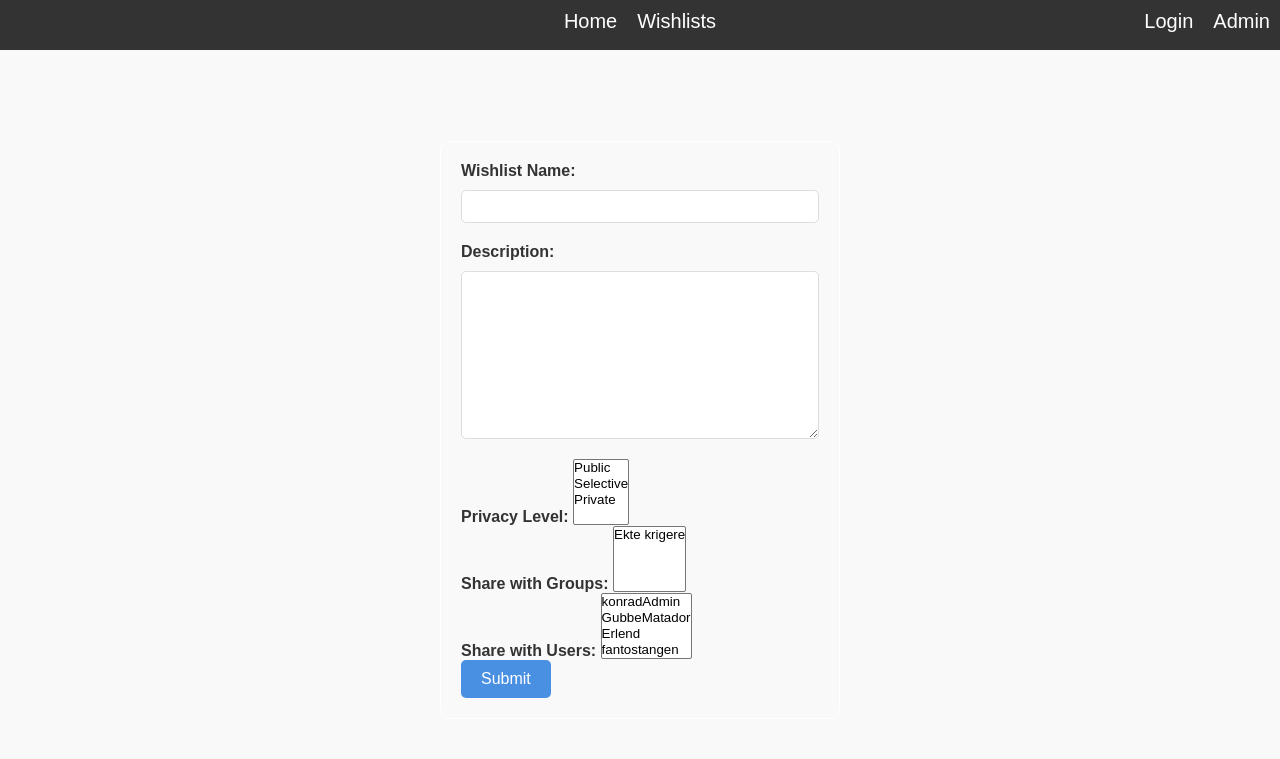
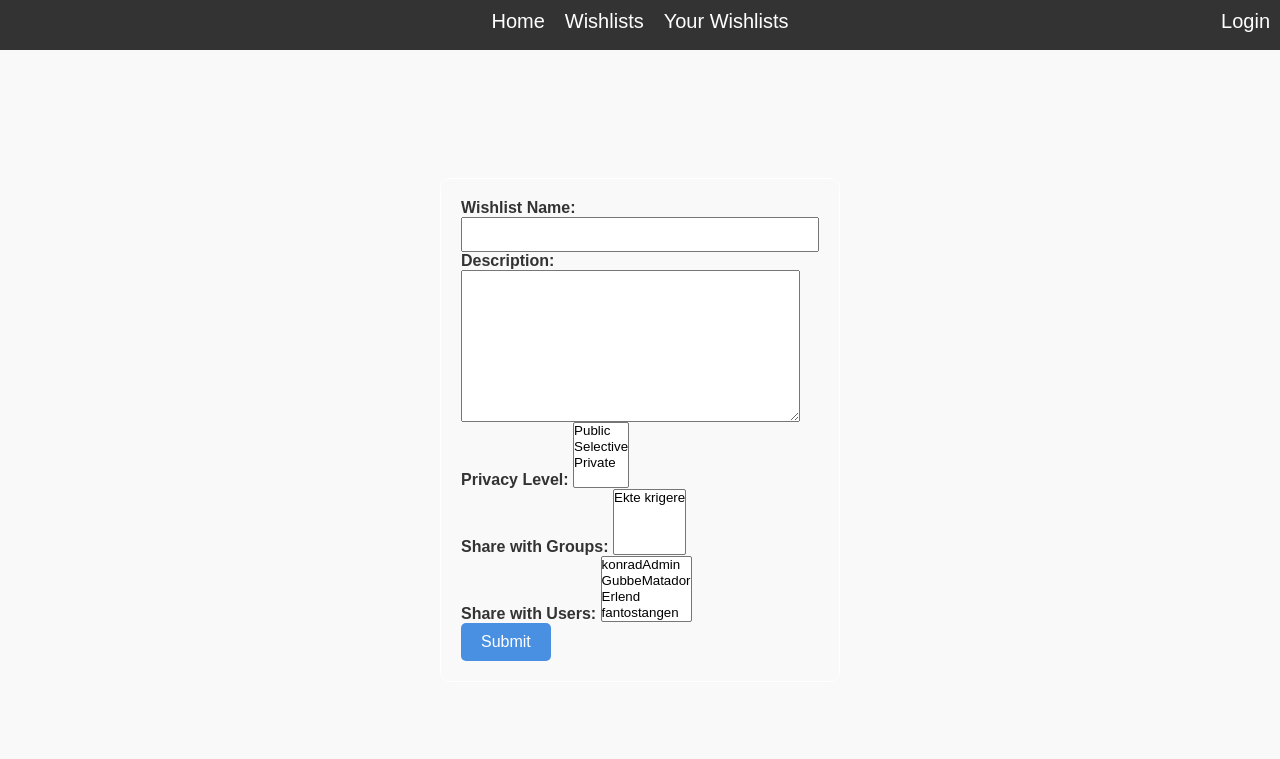
Before and after one commit to TheStrgamer/Wishlist, a Django app: page /wishlist/create in a window 1280 px wide. Shown: the top 759 px of the page. Run offline with Django 5.2, Linux system fonts and the light colour scheme; data comes from the database, SQL or seed files in the repository; both versions use the stored data as it was after the commit.

Commit message:
added your wishlists view

```diff
--- a/wishlist/wishlistManager/forms.py
+++ b/wishlist/wishlistManager/forms.py
@@ -31,19 +31,3 @@ class WishlistForm(forms.Form):
 
     def save(self):
         print('creating' + self.cleaned_data['name'])
-
-
-class WishlistForm2(forms.ModelForm):
-    class Meta:
-        model = Wishlist
-        fields = ['name', 'description', 'privacy_level', 'groups_with_permission', 'users_with_permission']
-        widgets = {
-            'description': forms.Textarea(),
-        }
-        labels = {
-            'name': 'Wishlist Name',
-            'description': 'Description',
-            'privacy_level': 'Privacy Level',
-            'groups_with_permission': 'Share with Groups',
-            'users_with_permission': 'Share with Users',
-        }
--- a/wishlist/wishlistManager/models.py
+++ b/wishlist/wishlistManager/models.py
@@ -24,7 +24,10 @@ class Wishlist(models.Model):
     def __str__(self):
         return self.name
 
-    def user_has_permission(self, user):
+    def user_is_creator(self, user):
+        return self.user == user
+
+    def shared_with_user(self, user):
 
         if self.privacy_level == 1:
             if user in self.users_with_permission.all():
@@ -32,9 +35,6 @@ class Wishlist(models.Model):
             for group in self.groups_with_permission.all():
                 if user in group.members.all():
                     return True
-        elif self.privacy_level == 2:
-            if user == self.user:
-                return True
         return False
 
     def user_can_view(self, user):
--- a/wishlist/wishlistManager/static/styles/styles.css
+++ b/wishlist/wishlistManager/static/styles/styles.css
@@ -149,14 +149,10 @@ label{
 }
 
 input[type="text"],
-input[type="email"],
-textarea{
+input[type="password"] {
     width: 100%;
     padding: 8px;
-    margin: 10px 0 20px;
-    border-radius: 5px;
     box-sizing: border-box;
-    border: 1px solid #ddd;
 }
 
 /* Success Page Styling */
--- a/wishlist/wishlistManager/templates/accounts/login.html
+++ b/wishlist/wishlistManager/templates/accounts/login.html
@@ -28,7 +28,7 @@
             </div>
             <div class="form_group">
                 <label for = "password">Password</label>
-                <input type="text" name="password" id="password" requierd>
+                <input type="password" name="password" id="password" requierd>
             </div>
 
             <button type="submit">Login</button>
--- a/wishlist/wishlistManager/templates/base.html
+++ b/wishlist/wishlistManager/templates/base.html
@@ -25,6 +25,7 @@
         <div class="topbar-center">
             <a href="{% url 'index' %}">Home</a>
             <a href="{% url 'wishlist_list' %}">Wishlists</a>
+            <a href="{% url 'your_wishlists' %}" >Your Wishlists</a>
         </div>
         <div class="topbar-spacer"></div>
         <div class="topbar-right">
@@ -35,7 +36,9 @@
             <a href="#" onclick="document.getElementById('login-form').submit(); return false;">Login</a>
             {% endif %}
 
+            {% if request.user.is_authenticated and request.user.is_staff %}
             <a href="{% url 'admin:index' %}">Admin</a>
+            {% endif %}
         </div>
     </nav>
 
--- a/wishlist/wishlistManager/urls.py
+++ b/wishlist/wishlistManager/urls.py
@@ -9,6 +9,7 @@ urlpatterns = [
     path("", views.index, name="index"),
     path("wishlist/create", views.create_wishlist_view, name="create_wishlist"),
     path("wishlist/", views.wishlist_view, name="wishlist_list"),
+    path("wishlist/your_wishlists", views.your_wishlists_view, name="your_wishlists"),
     path("login/", views.login_view, name="login"),
     path("register/", views.register_user_view, name="register"),
     path("logout/", views.logout_view, name="logout"),
--- a/wishlist/wishlistManager/views.py
+++ b/wishlist/wishlistManager/views.py
@@ -10,31 +10,6 @@ from django.contrib.auth.mixins import LoginRequiredMixin
 
 from django.contrib.auth.models import User
 from django.views import View
-
-
-
-# Create your views here.
-def index(request):
-    return render(request, 'index.html')
-
-def create_wishlist_view(request):
-    if request.method== "POST":
-        form = WishlistForm(request.POST)
-        if form.is_valid():
-            form.save()
-            return redirect('index')
-
-    else:
-        form = WishlistForm()
-    context = {'form': form}
-    return render(request, 'wishlist/create_wishlist.html', context)
-
-@login_required
-def wishlist_view(request):
-    wishlists = Wishlist.objects.all()
-    wishlists_with_permission = [wishlist for wishlist in wishlists if wishlist.user_can_view(request.user)]
-    context = {'wishlist_list': wishlists_with_permission}
-    return render(request, 'wishlist/wishlist_overview.html', context)
 
 def register_user_view(request):
     if request.method == "POST":
@@ -74,6 +49,37 @@ def logout_view(request):
         return redirect('index')
 
 
+
+# Create your views here.
+def index(request):
+    return render(request, 'index.html')
+
+def create_wishlist_view(request):
+    if request.method== "POST":
+        form = WishlistForm(request.POST)
+        if form.is_valid():
+            form.save()
+            return redirect('index')
+
+    else:
+        form = WishlistForm()
+    context = {'form': form}
+    return render(request, 'wishlist/create_wishlist.html', context)
+
+@login_required
+def wishlist_view(request):
+    wishlists = Wishlist.objects.all()
+    wishlists_with_permission = [wishlist for wishlist in wishlists if wishlist.shared_with_user(request.user)]
+    context = {'wishlist_list': wishlists_with_permission}
+    return render(request, 'wishlist/wishlist_overview.html', context)
+
+@login_required
+def your_wishlists_view(request):
+    wishlists = Wishlist.objects.filter(user=request.user)
+    context = {'wishlist_list': wishlists}
+    return render(request, 'wishlist/your_wishlists.html', context)
+
+
 class ProtectedView(LoginRequiredMixin, View):
     login_url = '/login/'
     redirect_field_name = 'redirect_to'
```
Also changed, not shown: wishlist/wishlistManager/templates/wishlist/your_wishlists.html (added, +34 -0 lines), wishlist/db.sqlite3.
